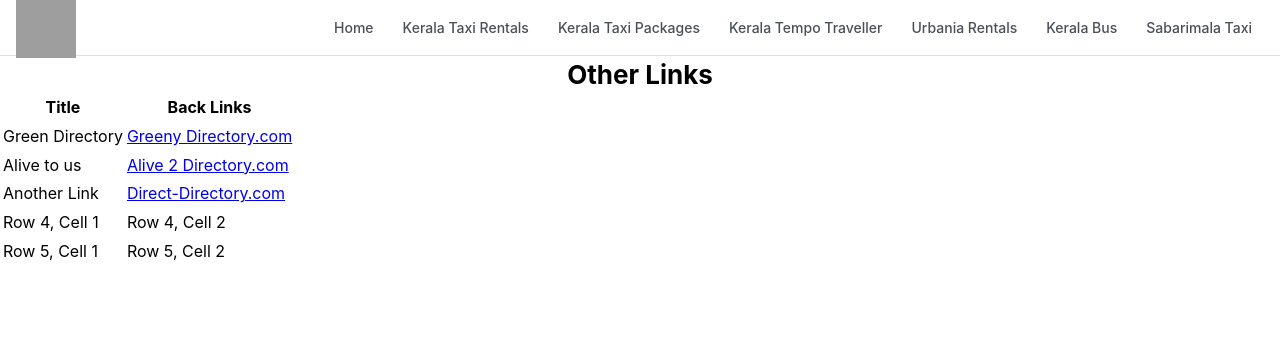
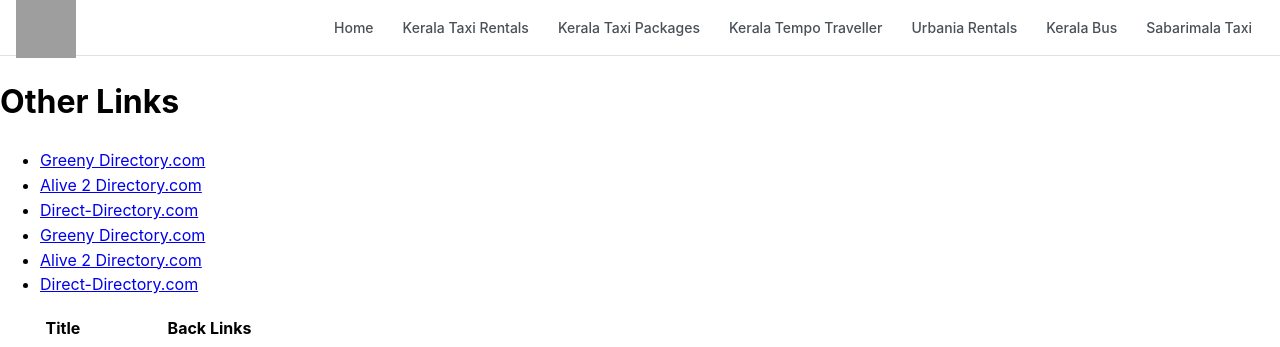
Before and after one commit to cochindreamdestinations/website, a Next.js app: page /other in a window 1280 px wide. Shown: the top 347 px of the page. Built offline with nearby package versions, Linux system fonts and the light colour scheme; no server answers; grey boxes are pictures that could not be loaded.

Commit message:
Adding both link

```diff
--- a/app/other/page.tsx
+++ b/app/other/page.tsx
@@ -1,4 +1,3 @@
-import { Center, Title } from '@mantine/core';
 import Link from 'next/link';
 
 export const metadata = {
@@ -48,9 +47,16 @@ export const metadata = {
 export default function OtherLinks() {
   return (
     <>
-      <Center>
-        <Title order={1} size="h2">Other Links</Title>
-      </Center>
+
+      <h1>Other Links</h1>
+      <ul>
+        <li><Link href="https://www.greenydirectory.com/">Greeny Directory.com</Link></li>
+        <li><Link href="https://www.alive2directory.com/">Alive 2 Directory.com</Link></li>
+        <li><Link href="https://www.direct-directory.com/">Direct-Directory.com</Link></li>
+        <li><a href="https://www.greenydirectory.com/">Greeny Directory.com</a></li>
+        <li><a href="https://www.alive2directory.com/">Alive 2 Directory.com</a></li>
+        <li><a href="https://www.direct-directory.com/">Direct-Directory.com</a></li>
+      </ul>
       <table>
         <tr>
             <th>Title</th>
```
